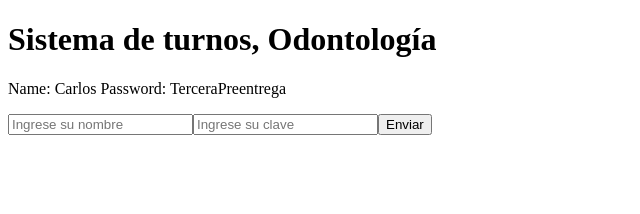
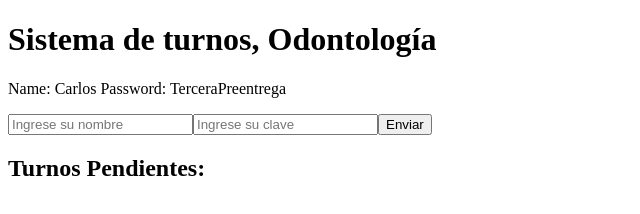
Before and after one commit to Nehuen627/ProyectoJavascript, a plain HTML site: page index.html in a window 1280 px wide. Shown: the whole page, without its empty margins (0-640 px from the left). Drawn offline with Linux system fonts and the light colour scheme.

Commit message:
H2turnospendientes

```diff
--- a/index.html
+++ b/index.html
@@ -17,7 +17,9 @@
         <p>Profesionales: Juan, Maria y Roberto</p>
     </div>
     <div id="agendaTurnos"></div>
-    <div id="vitrinaTurnos"></div>
+    <div id="vitrinaTurnos">
+        <h2>Turnos Pendientes:</h2>
+    </div>
     <script src="./js/script.js"></script>
 </body>
 </html>
```
